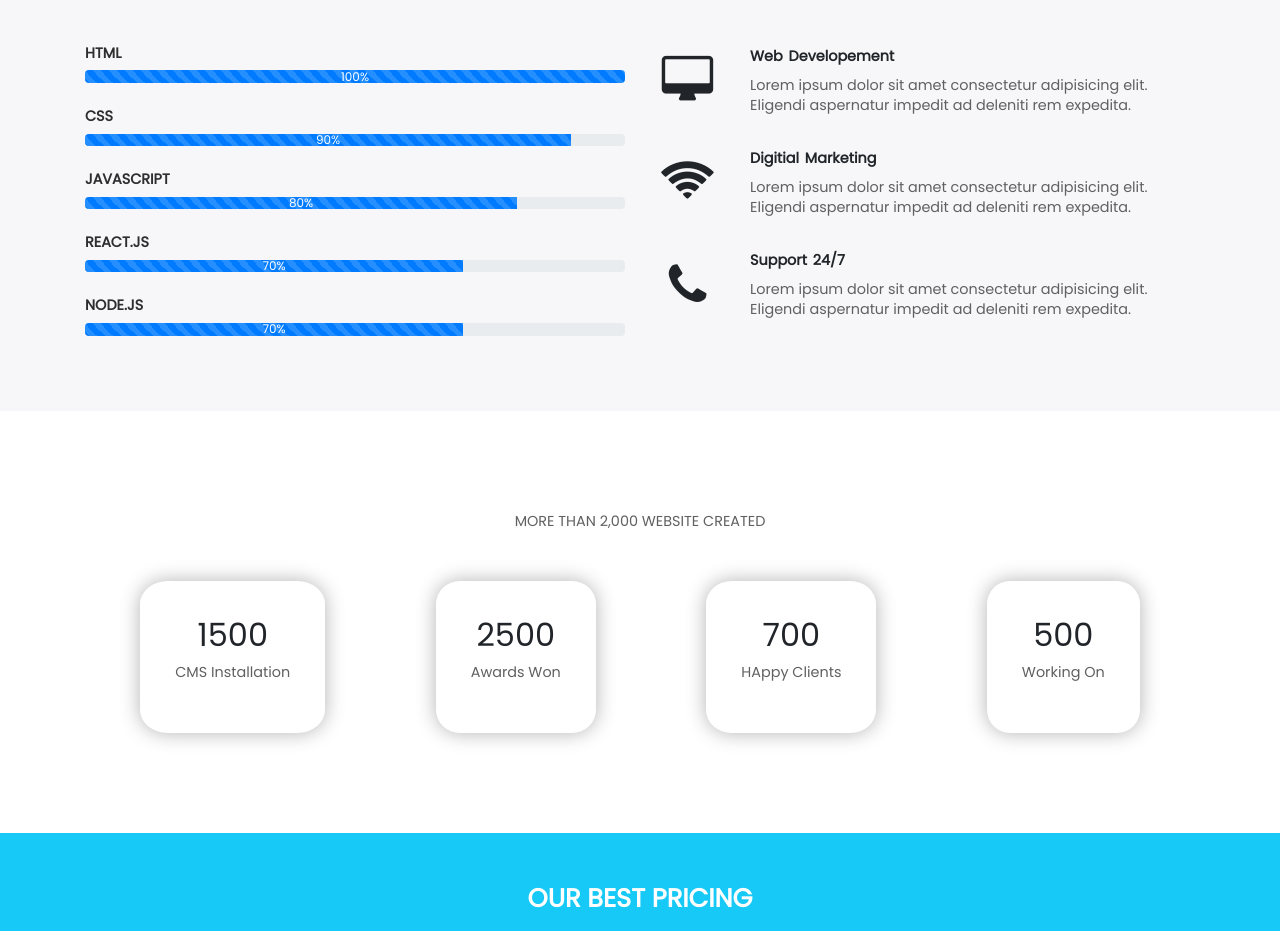
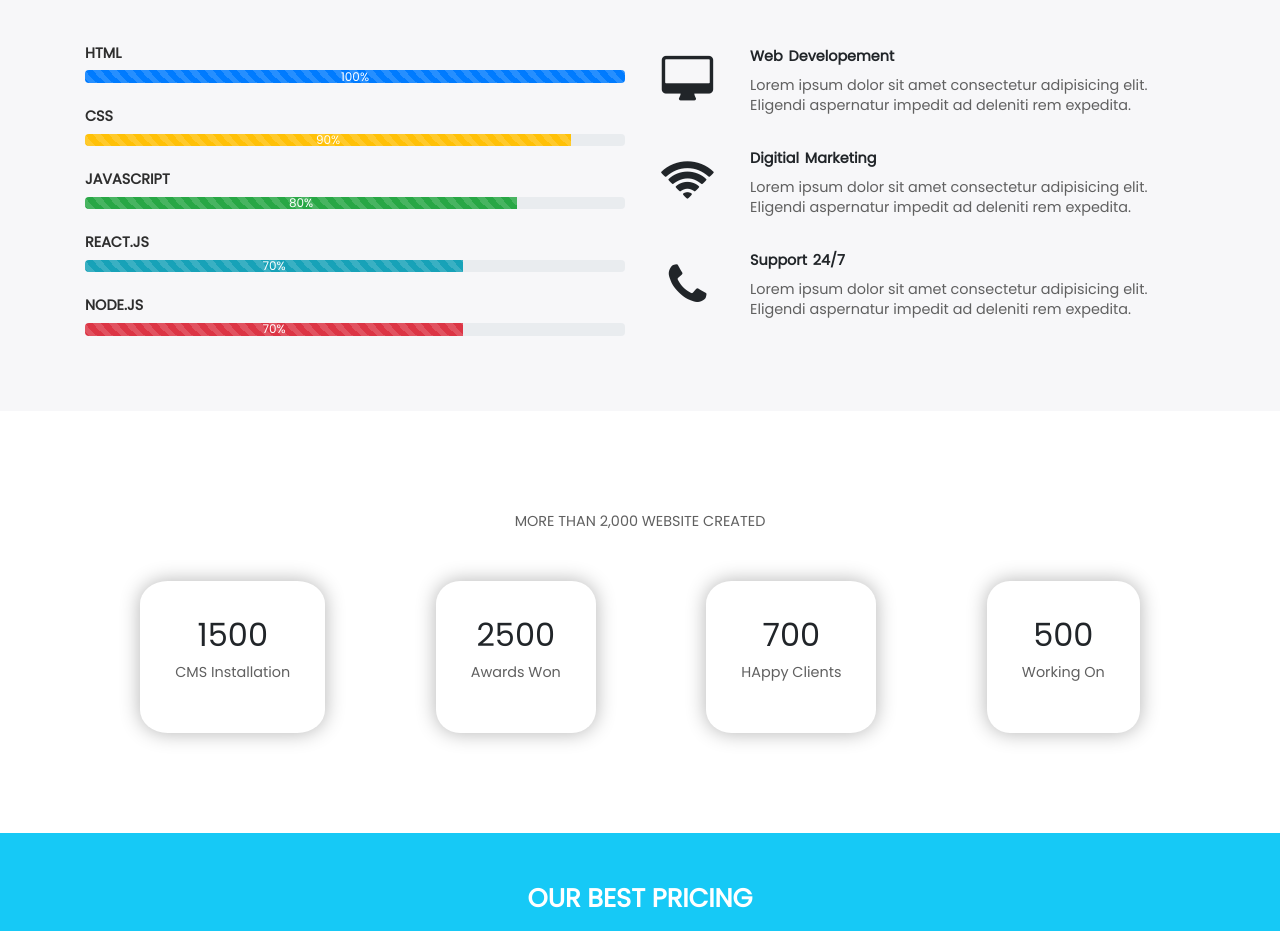
Before and after one commit to Arkam777/Web2020, a plain HTML site: page index.html in a window 1280 px wide. Shown: the part 1380-2311 px from the top of the page. Drawn offline with nearby package versions, Linux system fonts and the light colour scheme; a script that the page names is missing.

Commit message:
Update index.html

```diff
--- a/index.html
+++ b/index.html
@@ -114,7 +114,7 @@
                     <div class="offer my-3">
                         <h3>CSS</h3>
                         <div class="progress w-75%">
-                            <div class="progress-bar progress-bar-striped progress-bar-animated" style="width: 90%">
+                            <div class="progress-bar progress-bar-striped bg-warning progress-bar-animated" style="width: 90%">
                                 90%
                             </div>
                         </div>
@@ -122,7 +122,7 @@
                     <div class="offer my-3">
                         <h3>JAVASCRIPT</h3>
                         <div class="progress w-75%">
-                            <div class="progress-bar progress-bar-striped progress-bar-animated" style="width: 80%">
+                            <div class="progress-bar progress-bar-striped bg-success progress-bar-animated" style="width: 80%">
                                 80%
                             </div>
                         </div>
@@ -130,7 +130,7 @@
                     <div class="offer my-3">
                         <h3>REACT.JS</h3>
                         <div class="progress w-75%">
-                            <div class="progress-bar progress-bar-striped progress-bar-animated" style="width: 70%">
+                            <div class="progress-bar progress-bar-striped bg-info progress-bar-animated" style="width: 70%">
                                 70%
                             </div>
                         </div>
@@ -138,7 +138,7 @@
                     <div class="offer my-3 w-75%">
                         <h3>NODE.JS</h3>
                         <div class="progress">
-                            <div class="progress-bar progress-bar-striped progress-bar-animated" style="width: 70%">
+                            <div class="progress-bar progress-bar-striped bg-danger progress-bar-animated" style="width: 70%">
                                 70%
                             </div>
                         </div>
```
